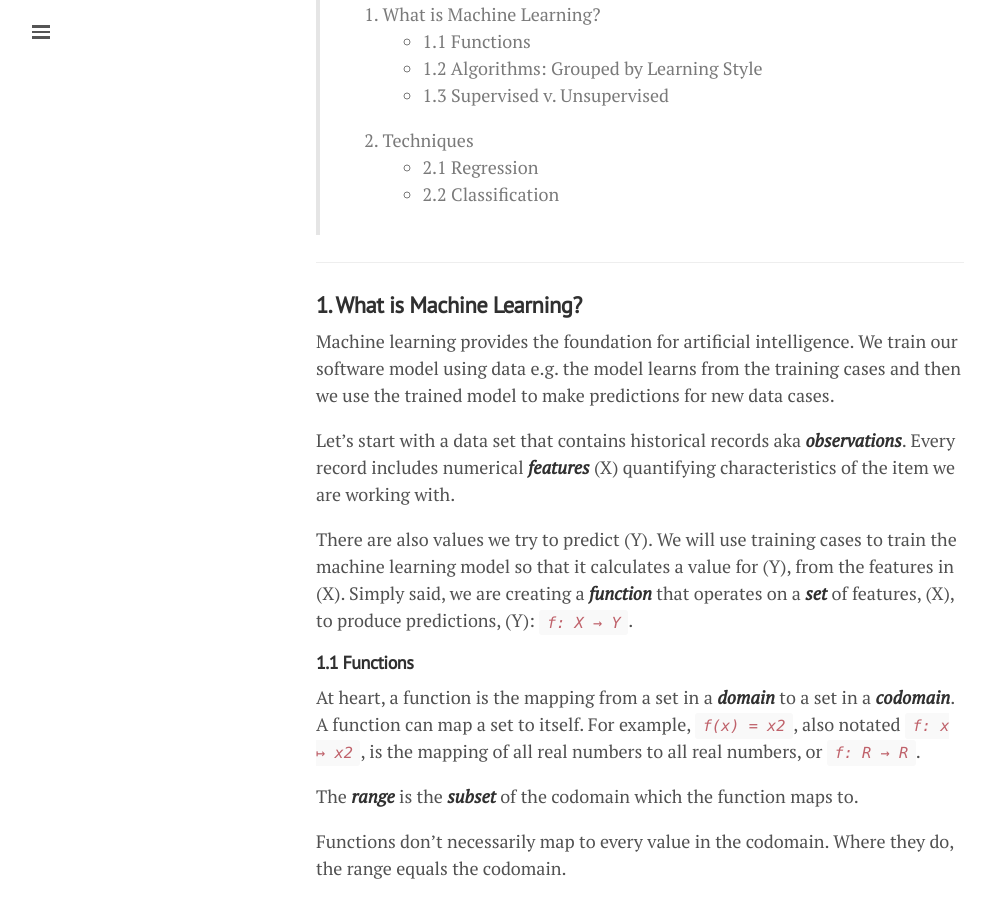
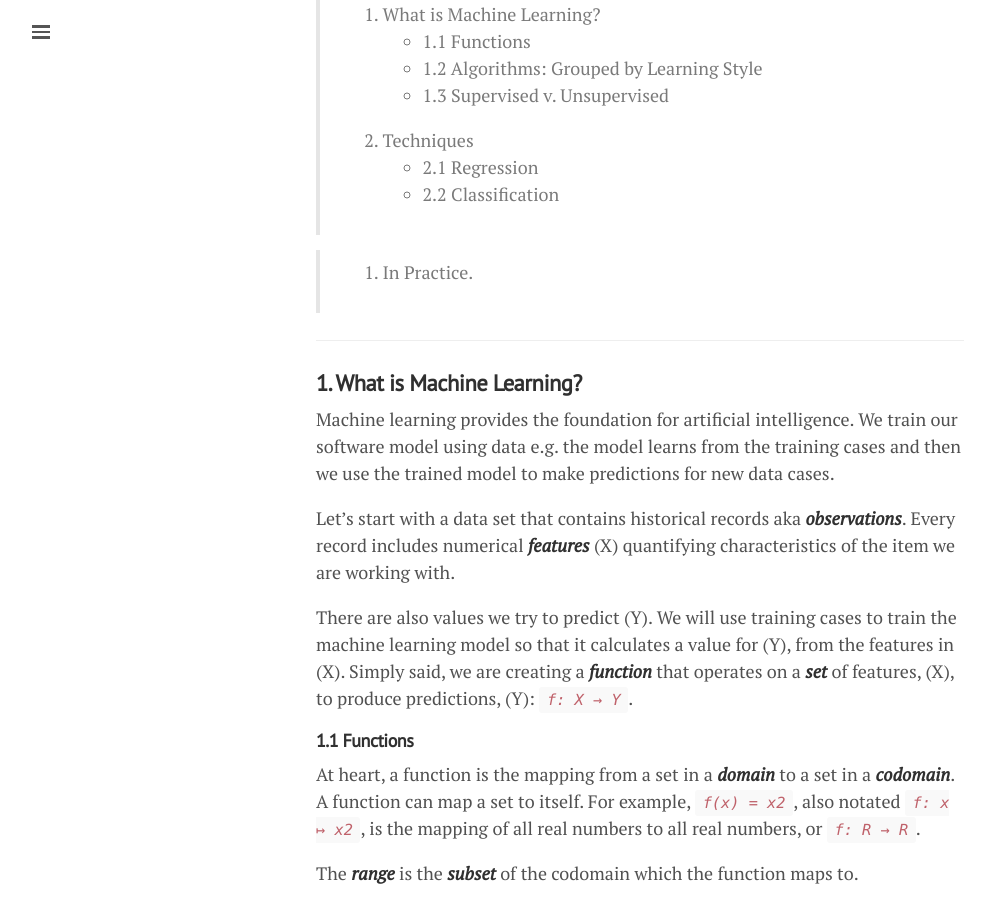
Before and after one commit to lgeurts/lgeurts.github.io, a Jekyll site: the page built from _posts/2018-06-29-artificial-intelligence-basics.md, in a window 1280 px wide and 900 px high, scrolled down 699 px. Shown: the whole window, without its empty margins (0-991 px from the left). Built offline with Jekyll 4.4.1, drawn with Linux system fonts in a browser that asks for light colours; nearby versions of some CDN libraries.

Commit message:
Update 2018-06-29-artificial-intelligence-basics.md

```diff
--- a/_posts/2018-06-29-artificial-intelligence-basics.md
+++ b/_posts/2018-06-29-artificial-intelligence-basics.md
@@ -29,6 +29,8 @@ The raw notes are ***open sourced*** - should you encounter errors, have a bette
 > 2. Techniques
 > * 2.1 Regression
 > * 2.2 Classification
+
+> 9. In Practice.
 
 ------------------------------------------------------------------------------
 
```
